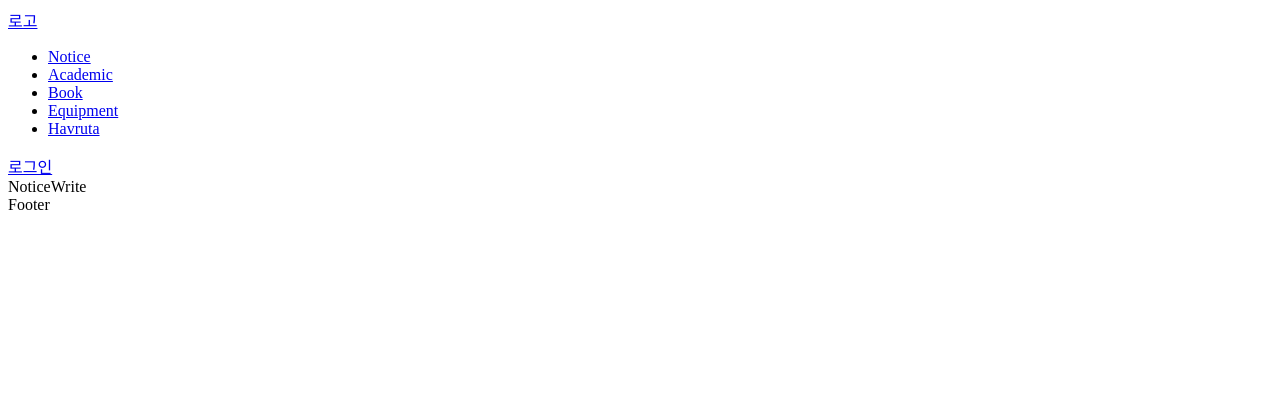
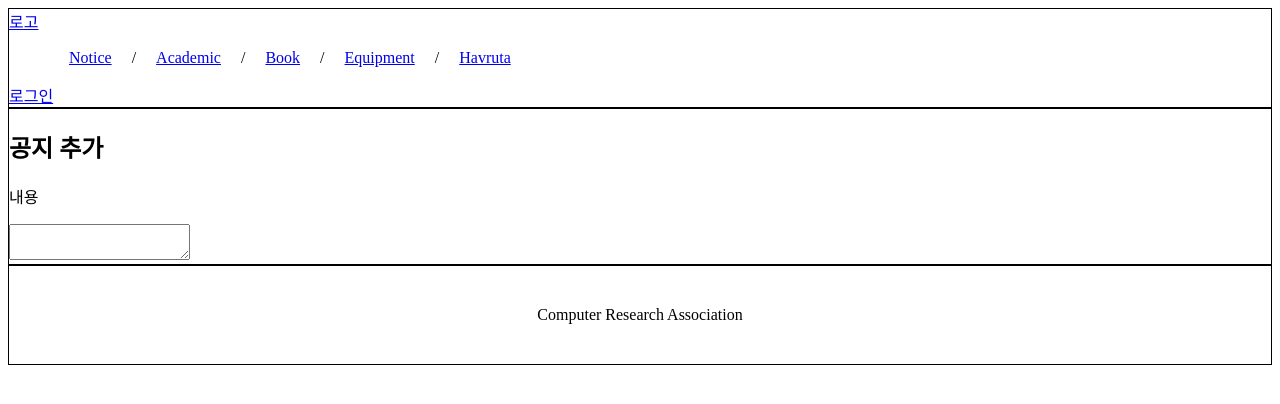
Before and after one commit to LeeKyoungYoung/cra-web-frontend, a React (Vite) app: page /notice-write in a window 1280 px wide. Shown: the top 404 px of the page. Built offline with nearby package versions, Linux system fonts and the light colour scheme.

Commit message:
[KB] feat[#15]: Front Board Page Stlye

```diff
--- /dev/null
+++ b/src/components/Footer/Footer.css
@@ -0,0 +1,5 @@
+.footer {
+  border: 1px solid black;
+  text-align: center;
+  padding: 40px 0px;
+}
--- a/src/components/Footer/Footer.tsx
+++ b/src/components/Footer/Footer.tsx
@@ -1,5 +1,6 @@
 import React from 'react';
+import './Footer.css';
 
 export default function Footer() {
-  return <div>Footer</div>;
+  return <div className="footer">Computer Research Association</div>;
 }
--- /dev/null
+++ b/src/components/Header/HeaderMain.css
@@ -0,0 +1,8 @@
+li {
+  display: inline;
+  padding: 0px 20px;
+}
+
+.header-main {
+  border: 1px solid black;
+}
--- a/src/components/Header/HeaderMain.tsx
+++ b/src/components/Header/HeaderMain.tsx
@@ -1,23 +1,28 @@
 import React from 'react';
 import { Link } from 'react-router-dom';
+import './HeaderMain.css';
 
 export default function HeaderMain() {
   return (
-    <div>
+    <div className="header-main">
       <Link to="/main">로고</Link>
       <ul>
         <li>
           <Link to="/notice">Notice</Link>
         </li>
+        /
         <li>
           <Link to="/academic">Academic</Link>
         </li>
+        /
         <li>
           <Link to="/book">Book</Link>
         </li>
+        /
         <li>
           <Link to="/equipment">Equipment</Link>
         </li>
+        /
         <li>
           <Link to="/havruta">Havruta</Link>
         </li>
--- /dev/null
+++ b/src/pages/Board/Notice/List.css
@@ -0,0 +1,8 @@
+.board {
+  border: 1px solid black;
+}
+
+td {
+  border: 1px solid black;
+  padding: 10px;
+}
--- a/src/pages/Board/Notice/NoticeDetail.tsx
+++ b/src/pages/Board/Notice/NoticeDetail.tsx
@@ -1,7 +1,12 @@
-import React from 'react'
+import React from 'react';
+import './List.css';
+import { Link } from 'react-router-dom';
 
 export default function NoticeDetail() {
   return (
-    <div>NoticeDetail</div>
-  )
+    <div>
+      <h2>공지 자세히 보기</h2>
+      <p></p>
+    </div>
+  );
 }
--- a/src/pages/Board/Notice/NoticeEdit.tsx
+++ b/src/pages/Board/Notice/NoticeEdit.tsx
@@ -1,7 +1,7 @@
-import React from 'react'
+import React from 'react';
 
 export default function NoticeEdit() {
-  return (
-    <div>NoticeEdit</div>
-  )
+  return <div>
+
+  </div>;
 }
--- a/src/pages/Board/Notice/NoticeList.tsx
+++ b/src/pages/Board/Notice/NoticeList.tsx
@@ -1,7 +1,28 @@
-import React from 'react'
+import React from 'react';
+import './List.css';
+import { Link } from 'react-router-dom';
 
 export default function NoticeList() {
   return (
-    <div>NoticeList</div>
-  )
+    <div className="board">
+      <h2>공지 게시판</h2>
+      <table>
+        <tbody>
+          <tr>
+            <td>
+              <Link to="/notice-detail">예시1</Link>
+            </td>
+          </tr>
+          <tr>
+            <td>
+              <Link to="/notice-detail">예시2</Link>
+            </td>
+          </tr>
+        </tbody>
+      </table>
+      <div>
+        <Link to="/notice-write">게시물 추가</Link>
+      </div>
+    </div>
+  );
 }
--- a/src/pages/Board/Notice/NoticeWrite.tsx
+++ b/src/pages/Board/Notice/NoticeWrite.tsx
@@ -1,7 +1,16 @@
-import React from 'react'
+import React from 'react';
+import { Link } from 'react-router-dom';
 
 export default function NoticeWrite() {
   return (
-    <div>NoticeWrite</div>
-  )
+    <div className="board">
+      <h2>공지 추가</h2>
+      <p>내용</p>
+      <textarea
+        name="notice-content"
+        id="notice-content"
+        className="input-form"
+      />
+    </div>
+  );
 }
--- /dev/null
+++ b/src/pages/Main/Main.css
@@ -0,0 +1,11 @@
+.main-page {
+  border: 1px solid black;
+}
+.section {
+  margin: 40px 20px;
+  padding: 100px 0px;
+  border: 1px solid black;
+  p {
+    text-align: center;
+  }
+}
--- a/src/pages/Main/Main.tsx
+++ b/src/pages/Main/Main.tsx
@@ -1,6 +1,19 @@
 import React from 'react';
-import { Link } from 'react-router-dom';
+import './Main.css';
 
 export default function Main() {
-  return <div>메인 페이지</div>;
+  return (
+    <div className="main-page">
+      <div className="section">
+        <p>동아리 활동 사진 갤러리</p>
+        <p>인스타그램 (cra_handong)에 게시된 사진</p>
+      </div>
+      <div className="section">
+        <p>동아리 공지사항</p>
+      </div>
+      <div className="section">
+        <p>학술 게시판 내용</p>
+      </div>
+    </div>
+  );
 }
--- a/src/pages/Router.tsx
+++ b/src/pages/Router.tsx
@@ -45,23 +45,23 @@ export default function AppRouter() {
         <Route path="/main" element={<Main />} />
         <Route path="/login" element={<Login />} />
         <Route path="/register" element={<Register />} />
-        <Route path="/academic-list" element={<AcademicList />} />
+        <Route path="/academic" element={<AcademicList />} />
         <Route path="/academic-detail" element={<AcademicDetail />} />
         <Route path="/academic-edit" element={<AcademicEdit />} />
         <Route path="/academic-write" element={<AcademicWrite />} />
-        <Route path="/book-list" element={<BookList />} />
+        <Route path="/book" element={<BookList />} />
         <Route path="/book-detail" element={<BookDetail />} />
         <Route path="/book-edit" element={<BookEdit />} />
         <Route path="/book-write" element={<BookWrite />} />
-        <Route path="/equip-list" element={<EquipmentList />} />
+        <Route path="/equip" element={<EquipmentList />} />
         <Route path="/equip-detail" element={<EquipmentDetail />} />
         <Route path="/equip-edit" element={<EquipmentEdit />} />
         <Route path="/equip-write" element={<EquipmentWrite />} />
-        <Route path="/havruta-list" element={<HavrutaList />} />
+        <Route path="/havruta" element={<HavrutaList />} />
         <Route path="/havruta-detail" element={<HavrutaDetail />} />
         <Route path="/havruta-edit" element={<HavrutaEdit />} />
         <Route path="/havruta-write" element={<HavrutaWrite />} />
-        <Route path="/notice-list" element={<NoticeList />} />
+        <Route path="/notice" element={<NoticeList />} />
         <Route path="/notice-detail" element={<NoticeDetail />} />
         <Route path="/notice-edit" element={<NoticeEdit />} />
         <Route path="/notice-write" element={<NoticeWrite />} />
```
